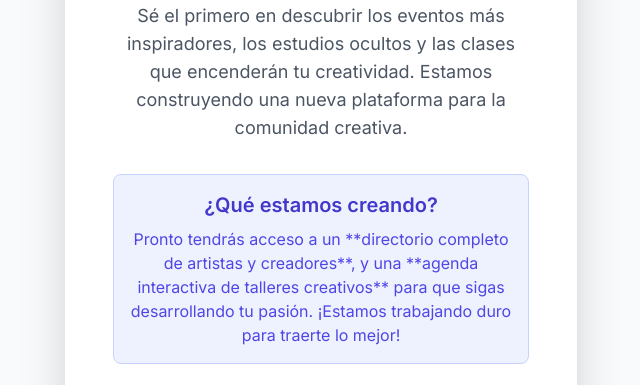
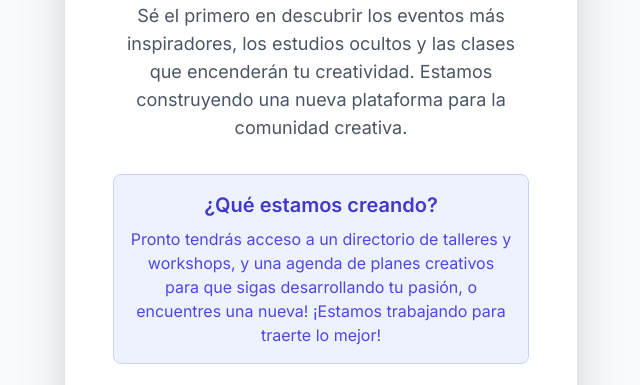
Before and after one commit to miriamcoll/craftivia-web, a plain HTML site: page users.html in a window 1280 px wide. Shown: the part 342-727 px from the top of the page, without its empty margins (319-959 px from the left). Drawn offline with nearby package versions, Linux system fonts and the light colour scheme.

Commit message:
Updated users.html

```diff
--- a/users.html
+++ b/users.html
@@ -34,7 +34,7 @@
         <div class="bg-indigo-50 p-4 rounded-lg mb-6 border border-indigo-200">
             <h2 class="text-xl font-semibold text-indigo-700 mb-2">¿Qué estamos creando?</h2>
             <p class="text-indigo-600">
-                Pronto tendrás acceso a un **directorio completo de artistas y creadores**, y una **agenda interactiva de talleres creativos** para que sigas desarrollando tu pasión. ¡Estamos trabajando duro para traerte lo mejor!
+                Pronto tendrás acceso a un directorio de talleres y workshops, y una agenda de planes creativos para que sigas desarrollando tu pasión, o encuentres una nueva! ¡Estamos trabajando para traerte lo mejor!
             </p>
         </div>
         <!-- Formulario de Suscripción -->
```
